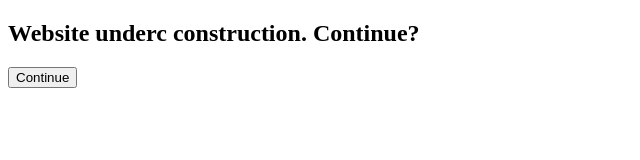
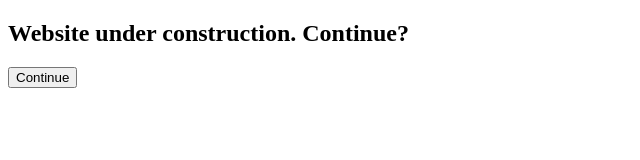
Before and after one commit to gusB22/gusB22.github.io, a plain HTML site: page hannahcreates/index.html in a window 1280 px wide. Shown: the full height of the page, 0-640 px from the left. Drawn offline with Linux system fonts and the light colour scheme.

Commit message:
Update index.html

```diff
--- a/hannahcreates/index.html
+++ b/hannahcreates/index.html
@@ -4,7 +4,7 @@
       <title>Website Under Construction</title>
    </head>
    <body>
-<h2>Website underc construction. Continue?</h2>
+<h2>Website under construction. Continue?</h2>
 <button src='https://gusb22.github.io/hannahcreates/build'>Continue</button>
    </body>
 </html>
```
